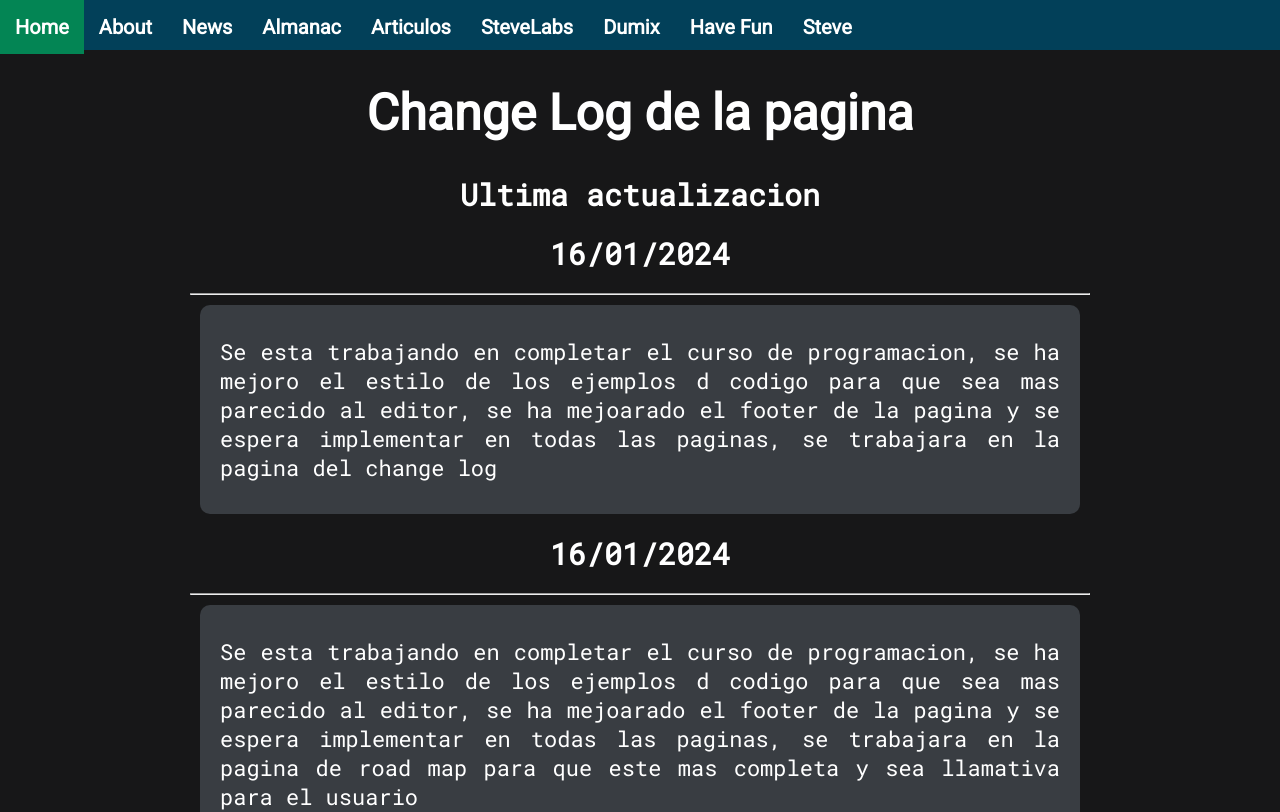
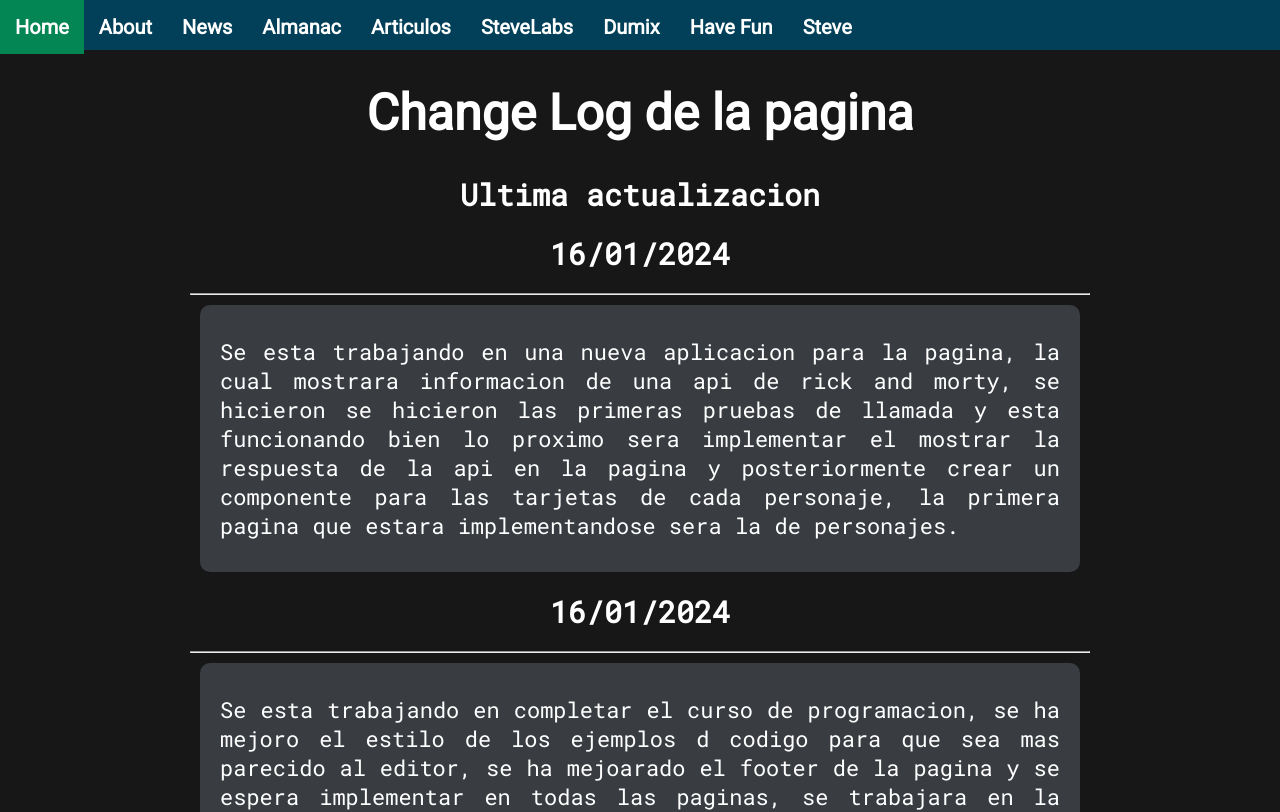
Before and after one commit to SteveBartmoss/steveapp, a React (Create React App) app: page /changelog in a window 1280 px wide. Shown: the top 812 px of the page. Built offline with nearby package versions, Linux system fonts and the light colour scheme.

Commit message:
update the change log page

```diff
--- a/src/pages/changeLog.jsx
+++ b/src/pages/changeLog.jsx
@@ -14,10 +14,12 @@ function ChangeLog() {
 
                 <BackArticle>
                     <p className="content-curso">
-                        Se esta trabajando en completar el curso de programacion, se ha mejoro
-                        el estilo de los ejemplos d codigo para que sea mas parecido al editor,
-                        se ha mejoarado el footer de la pagina y se espera implementar en todas
-                        las paginas, se trabajara en la pagina del change log
+                        Se esta trabajando en una nueva aplicacion para la pagina, la
+                        cual mostrara informacion de una api de rick and morty, se hicieron
+                        se hicieron las primeras pruebas de llamada y esta funcionando bien
+                        lo proximo sera implementar el mostrar la respuesta de la api en la pagina
+                        y posteriormente crear un componente para las tarjetas de cada personaje,
+                        la primera pagina que estara implementandose sera la de personajes.
                     </p>
                 </BackArticle>
 
@@ -30,7 +32,7 @@ function ChangeLog() {
                         el estilo de los ejemplos d codigo para que sea mas parecido al editor,
                         se ha mejoarado el footer de la pagina y se espera implementar en todas
                         las paginas, se trabajara en la pagina de road map para que este mas
-                        completa y sea llamativa para el usuario
+                        completa y sea llamativa para el usuario.
                     </p>
                 </BackArticle>
 
```
